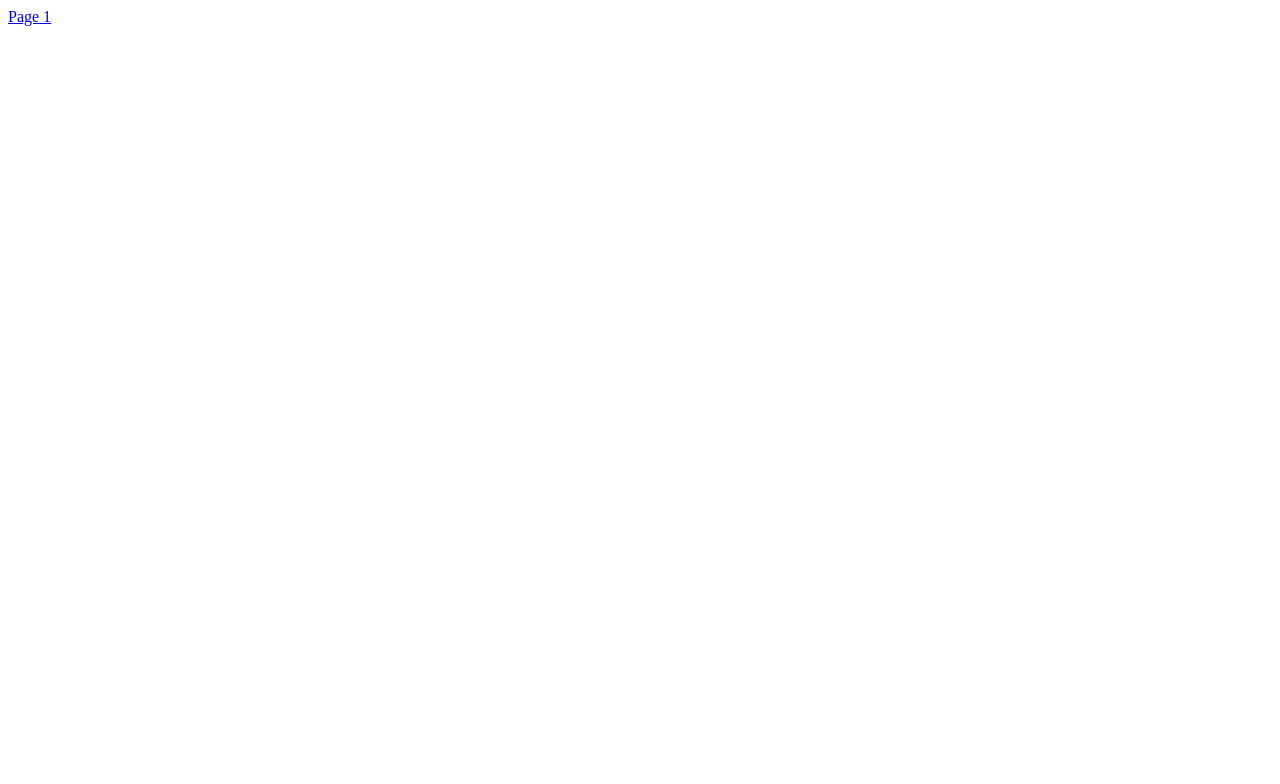
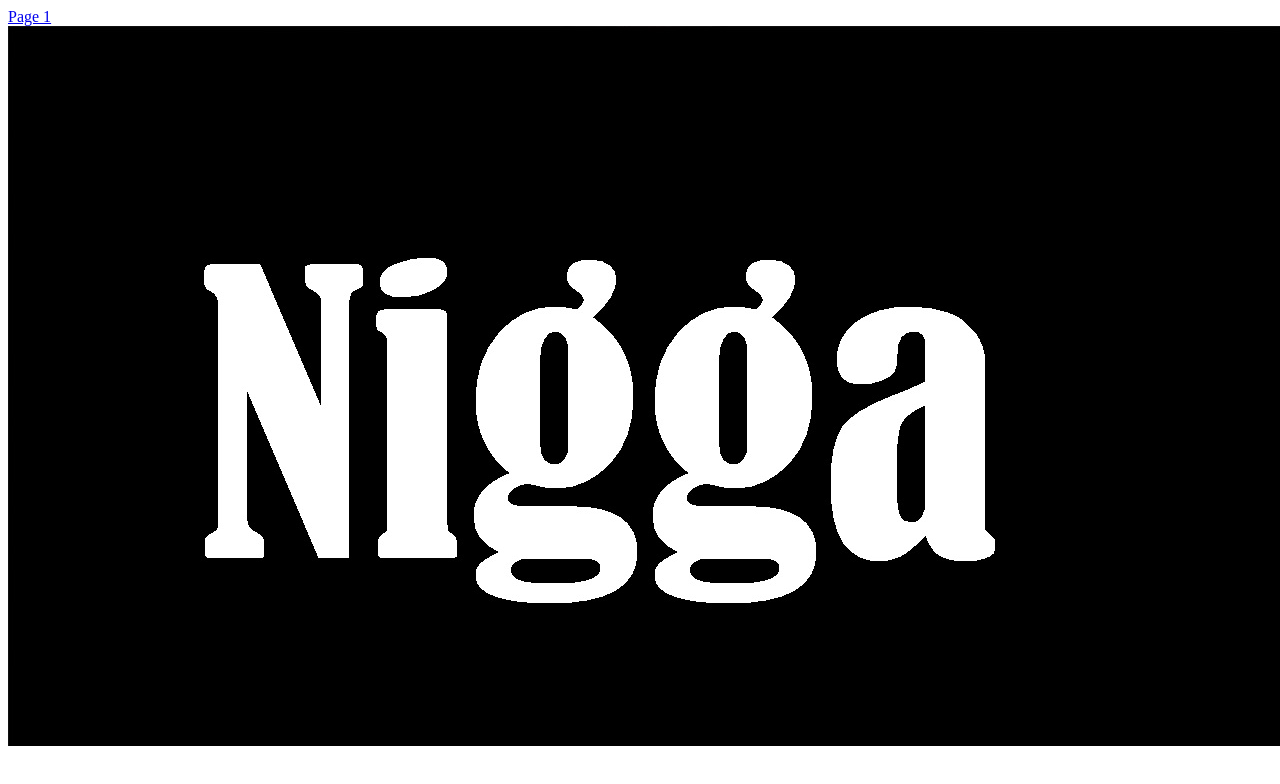
Before and after one commit to PlayNimator/playspage.github.io, a plain HTML site: page index.html in a window 1280 px wide. Drawn offline with Linux system fonts and the light colour scheme.

Commit message:
Update index.html

```diff
--- a/index.html
+++ b/index.html
@@ -7,5 +7,6 @@
 </head>
 <body>
     <a href="/playspage.github.io/pageone.html">Page 1</a>
+    <img src="/playspage.github.io/image.jpg">
 </body>
 </html>
```
